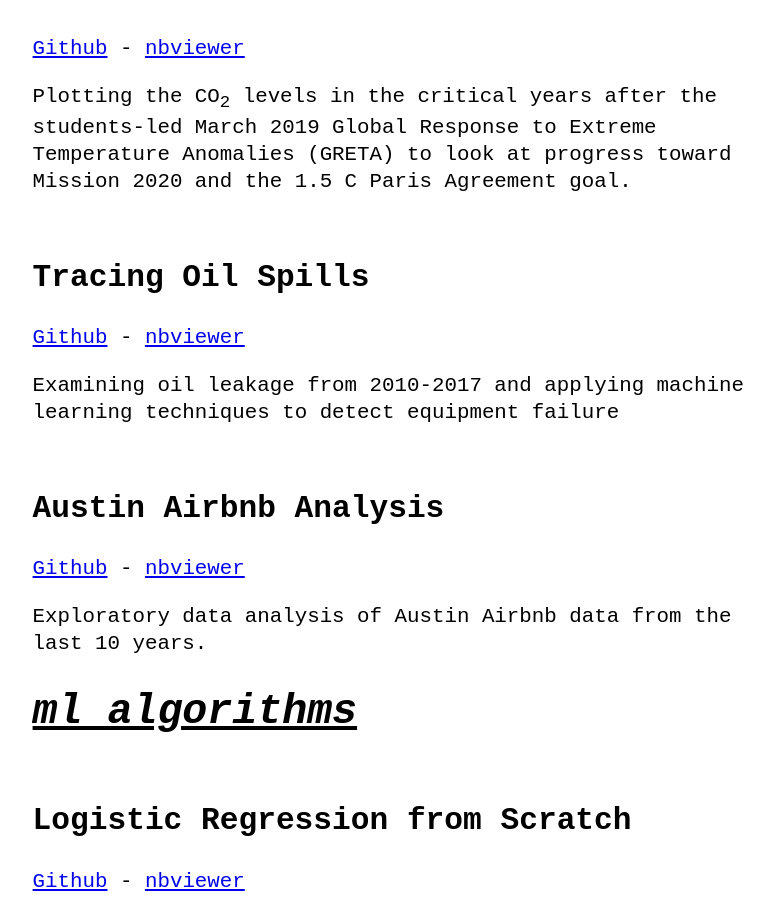
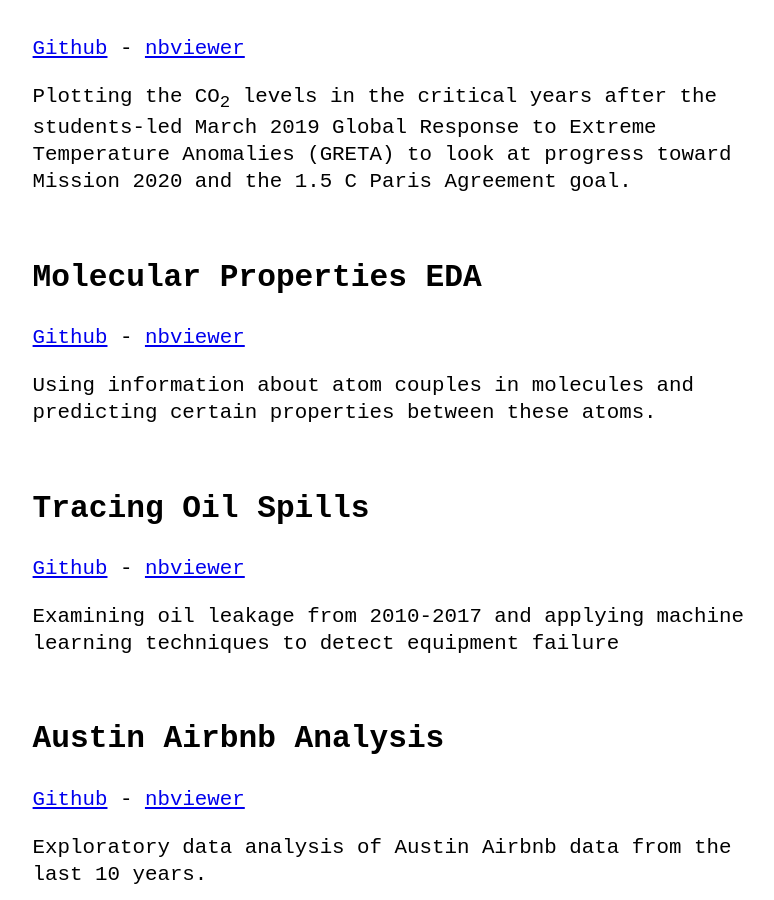
Before and after one commit to lukaszamora/lukaszamora.github.io, a Jekyll site: the page built from projects.md, in a window 1280 px wide and 900 px high, scrolled down 971 px. Shown: the whole window, without its empty margins (233-1007 px from the left). Built offline with Jekyll 4.4.1, drawn with Linux system fonts in a browser that asks for light colours.

Commit message:
Update projects.md

```diff
--- a/projects.md
+++ b/projects.md
@@ -24,6 +24,12 @@ A guided numeric and text exploration on e-commerce data using NLP
 [Github](https://github.com/lukaszamora/CO2-Levels-After-GRETA) - [nbviewer](https://nbviewer.jupyter.org/github/lukaszamora/CO2-Levels-After-GRETA/blob/main/Co2-analysis.ipynb)
 
 Plotting the CO<sub>2</sub> levels in the critical years after the students-led March 2019 Global Response to Extreme Temperature Anomalies (GRETA) to look at progress toward Mission 2020 and the 1.5 C Paris Agreement goal.
+
+## Molecular Properties EDA
+
+[Github](https://github.com/lukaszamora/Molecular-Properties-EDA) - [nbviewer](https://nbviewer.jupyter.org/github/lukaszamora/Molecular-Properties-EDA/blob/a0f4b3c36c8873706352f9007c4e54853d5ca04f/molecular-properties-eda.ipynb)
+
+Using information about atom couples in molecules and predicting certain properties between these atoms.
 
 ## Tracing Oil Spills
 
```
